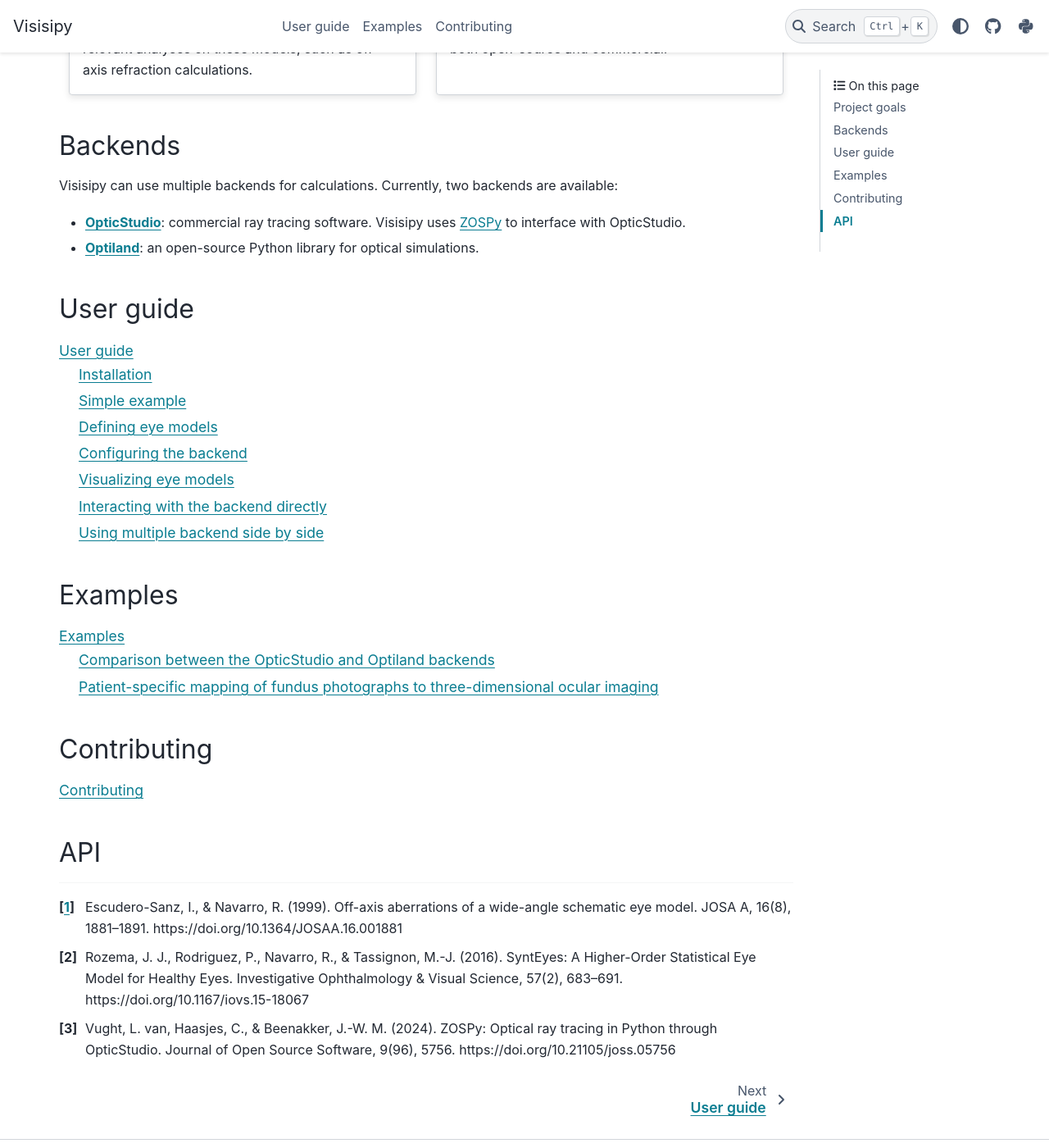
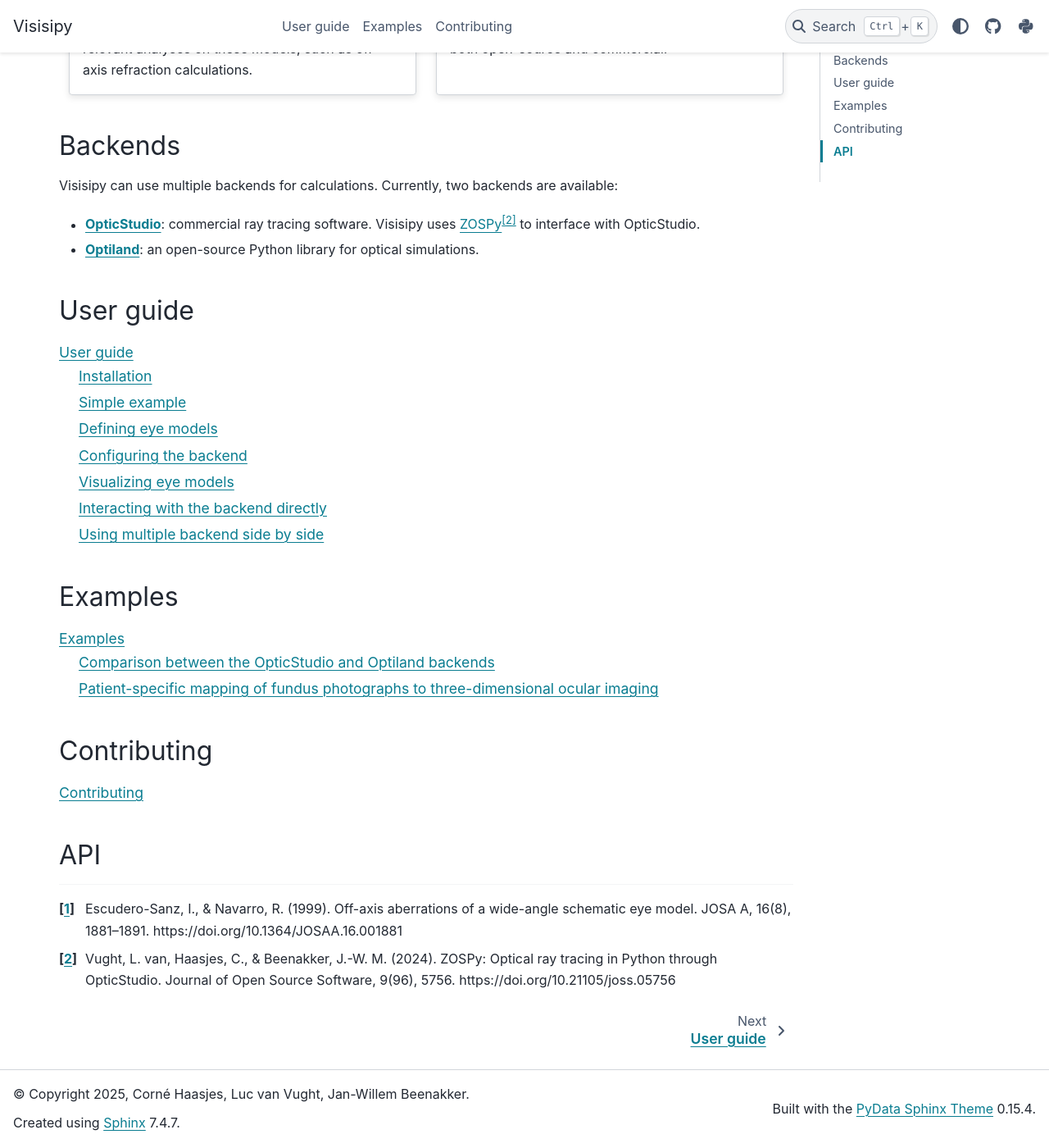
Before and after one commit to MREYE-LUMC/visisipy, a Sphinx documentation site: the page built from docs/index.md, in a window 1280 px wide and 1400 px high, scrolled down 612 px. Shown: the whole window at 82% size. Built offline with Sphinx 7.4.7 and the PyData theme 0.15.4, drawn with Linux system fonts in a browser that asks for light colours; pages that are not in the unit, such as notebooks, are missing from menus; some of the changed lines change nothing that is shown.

Commit message:
Fix references

```diff
--- a/docs/index.md
+++ b/docs/index.md
@@ -42,7 +42,7 @@ Modular design with support for multiple backends, both open-source and commerci
 Visisipy can use multiple backends for calculations.
 Currently, two backends are available:
 
-- [**OpticStudio**][opticstudio]: commercial ray tracing software. Visisipy uses [ZOSPy][zospy] to interface with OpticStudio.
+- [**OpticStudio**][opticstudio]: commercial ray tracing software. Visisipy uses [ZOSPy][zospy][^zospy] to interface with OpticStudio.
 - [**Optiland**][optiland]: an open-source Python library for optical simulations.
 
 ## User guide
@@ -83,5 +83,5 @@ API <api/index>
 
 
 [^navarro]: Escudero-Sanz, I., & Navarro, R. (1999). Off-axis aberrations of a wide-angle schematic eye model. JOSA A, 16(8), 1881–1891. https://doi.org/10.1364/JOSAA.16.001881
-[^rozema]: Rozema, J. J., Rodriguez, P., Navarro, R., & Tassignon, M.-J. (2016). SyntEyes: A Higher-Order Statistical Eye Model for Healthy Eyes. Investigative Ophthalmology & Visual Science, 57(2), 683–691. https://doi.org/10.1167/iovs.15-18067
+<!-- [^rozema]: Rozema, J. J., Rodriguez, P., Navarro, R., & Tassignon, M.-J. (2016). SyntEyes: A Higher-Order Statistical Eye Model for Healthy Eyes. Investigative Ophthalmology & Visual Science, 57(2), 683–691. https://doi.org/10.1167/iovs.15-18067 -->
 [^zospy]: Vught, L. van, Haasjes, C., & Beenakker, J.-W. M. (2024). ZOSPy: Optical ray tracing in Python through OpticStudio. Journal of Open Source Software, 9(96), 5756. https://doi.org/10.21105/joss.05756
```
